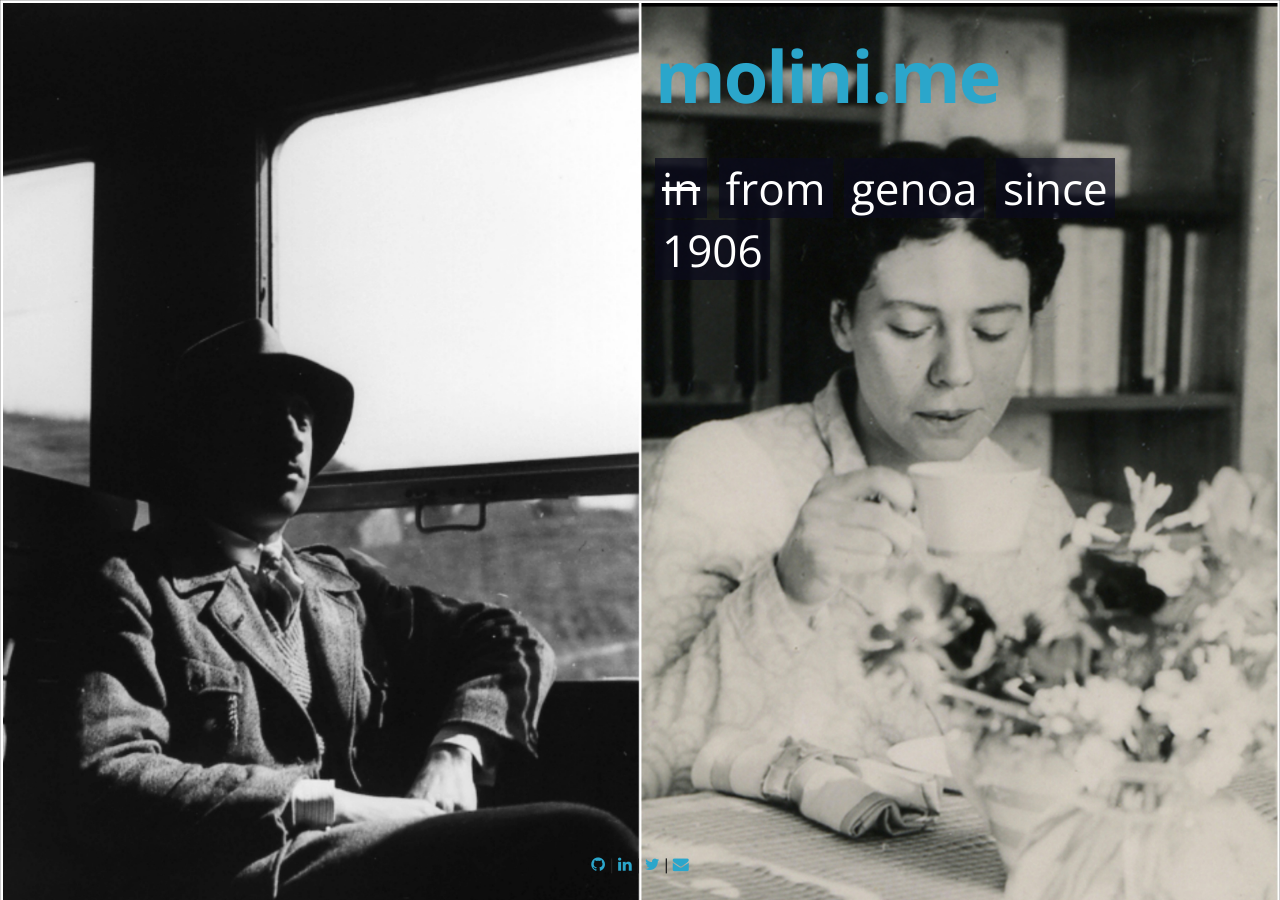
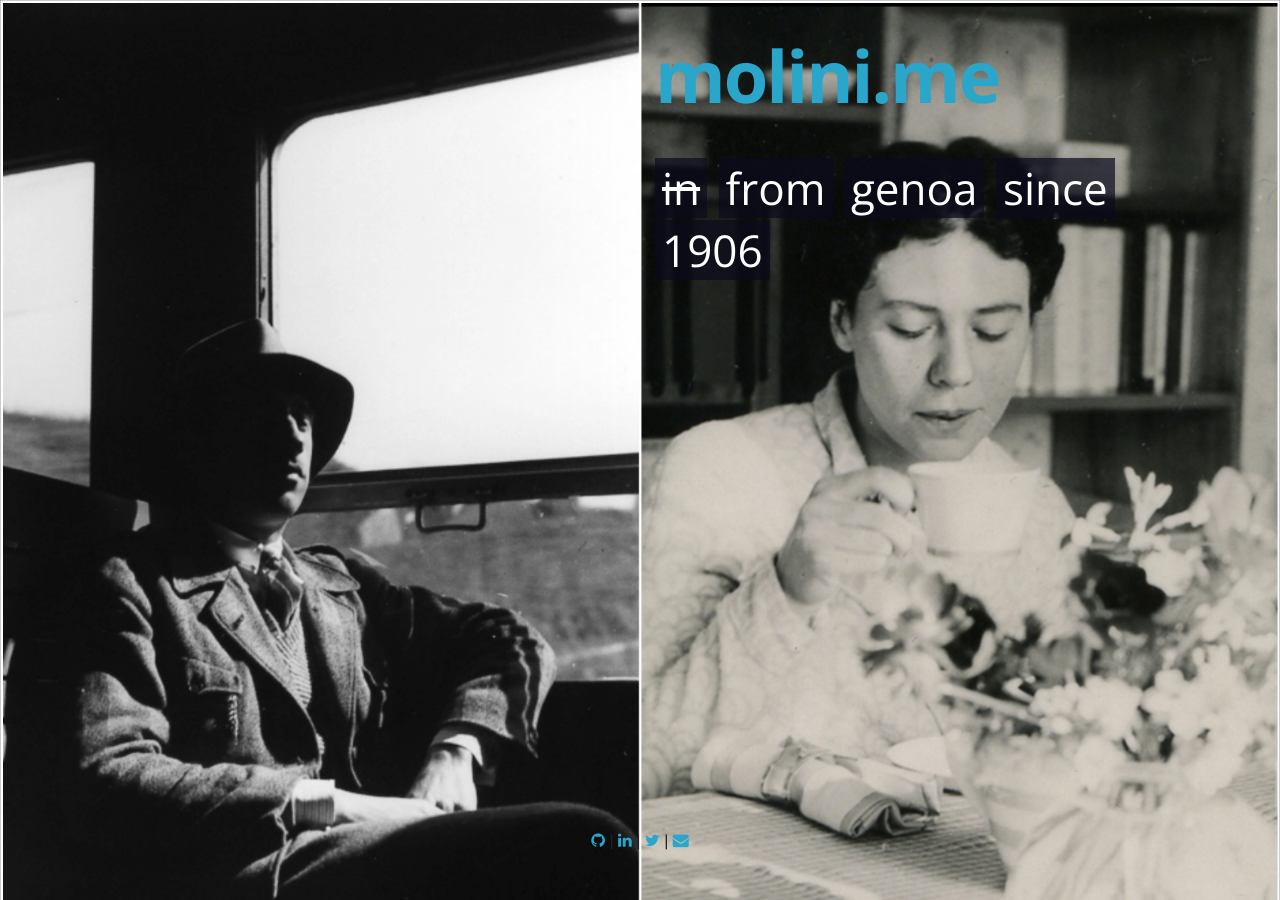
Before and after one commit to pbmolini/molini.me, a Jekyll site: the page built from index.html, in a window 1280 px wide. Built offline with Jekyll 4.4.1, drawn with Linux system fonts in a browser that asks for light colours; nearby versions of some CDN libraries; Markdown is read by kramdown in place of the engine named in the settings.

Commit message:
footer height changed

```diff
--- a/_includes/footer.html
+++ b/_includes/footer.html
@@ -1,5 +1,5 @@
 <div class="row">
-	<div class="small-4 small-centered columns">
+	<div class="small-6 small-centered columns">
 		<p class="text-center">
 			<a href="https://github.com/pbmolini">
 				<i class="fa fa-github"></i>
--- a/css/custom.css
+++ b/css/custom.css
@@ -7,11 +7,21 @@ html, body {
 	div.site {
 		background-image: url(../images/nonni_h.jpg);
 	}
+
+	h1.title {
+		font-weight: 900;
+		font-size: 4.5em;
+	}
 }
 
 @media only screen and (max-width: 40em) {
 	div.site {
 		background-image: url(../images/nonni_v.jpg);
+	}
+
+	h1.title {
+		font-weight: 500;
+		font-size: 3.5em;
 	}
 }
 
@@ -23,8 +33,6 @@ div.site {
 }
 
 h1.title {
-	font-weight: 900;
-	font-size: 4.5em;
 	line-height: 2;
 	letter-spacing: -2px;
 }
@@ -45,9 +53,9 @@ span.highlight-dark {
 	min-height: 100%;
 	height: auto !important;
 	height: 100%;
-	margin: 0 auto -3em;
+	margin: 0 auto -4.5em;
 }
 
 .footer, .push {
-	height: 3em;
+	height: 4.5em;
 }
```
